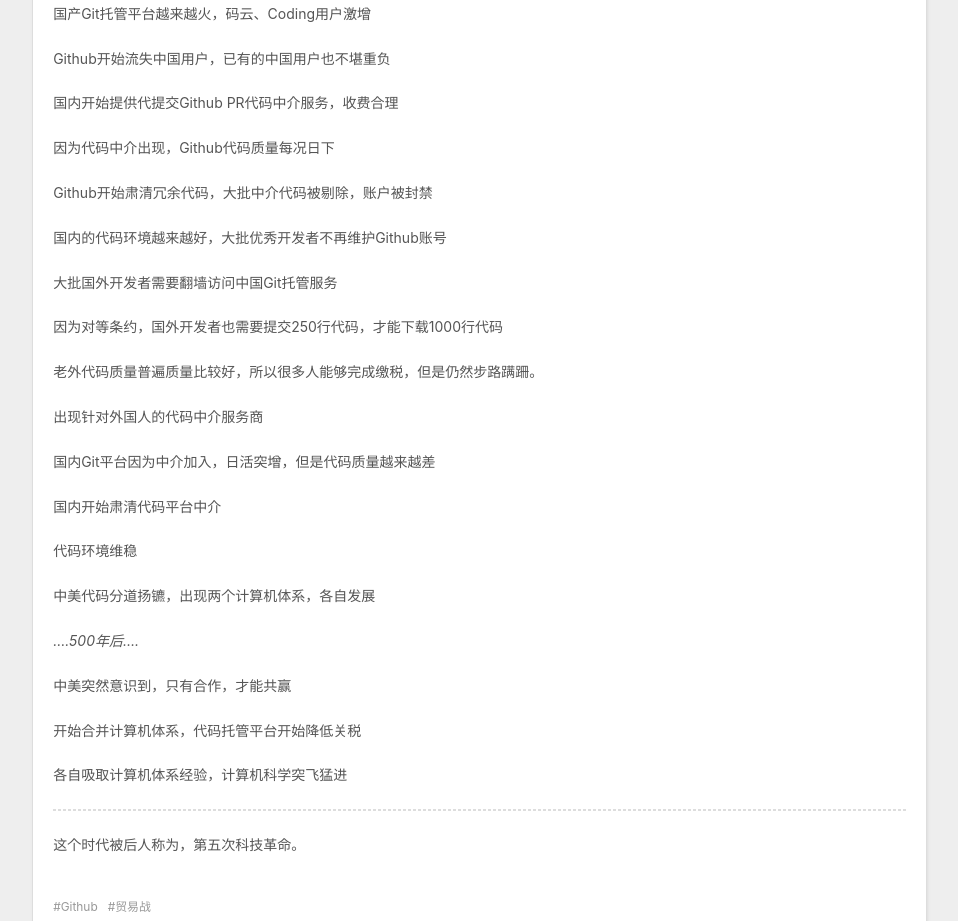
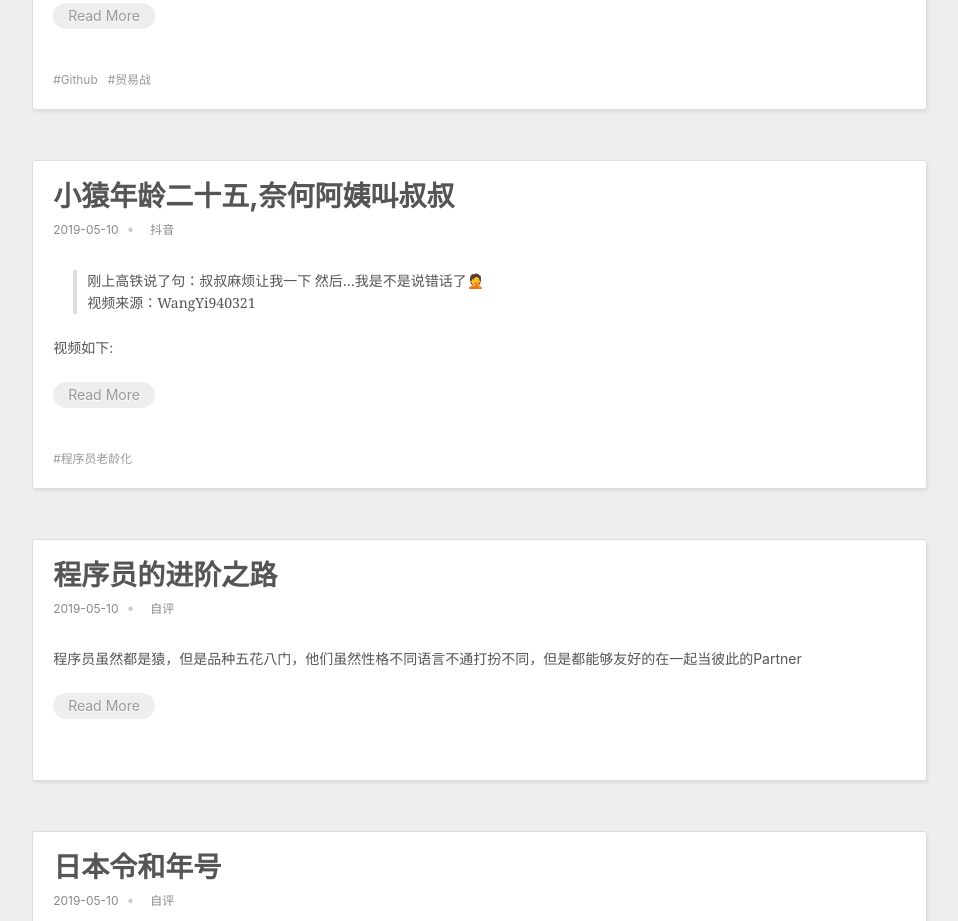
Before and after one commit to backend-morning-reading/codefarmer-art.github.io, a plain HTML site: page index.html in a window 1280 px wide. Shown: the part 1632-2553 px from the top of the page, without its empty margins (8-966 px from the left). Drawn offline with nearby package versions, Linux system fonts and the light colour scheme.

Commit message:
Site updated: 2019-05-15 09:35:56

```diff
--- a/index.html
+++ b/index.html
@@ -106,7 +106,7 @@
 
     </div>
     <footer class="article-footer">
-      <!-- <a data-url="http://codefarmer.art/2019/05/14/贴吧2017年以前的贴子都消失/" data-id="cjvnln5aw000t7k5xz5zkfts3" class="article-share-link">Share</a> -->
+      <!-- <a data-url="http://codefarmer.art/2019/05/14/贴吧2017年以前的贴子都消失/" data-id="cjvok03e4001r4h5xs7td2y9i" class="article-share-link">Share</a> -->
 
 
   <ul class="article-tag-list"><li class="article-tag-list-item"><a class="article-tag-list-link" href="/tags/贴吧/">贴吧</a></li></ul>
@@ -154,31 +154,15 @@
 <p>中国从美国Github下载 1000行代码，需要提交 250 行 PR<br>– 美国中美贸易战指挥部</p>
 </blockquote>
 <p>中国用户的代码贡献量飙升，同时代码下载量开始降低</p>
-<p>国产Git托管平台越来越火，码云、Coding用户激增</p>
-<p>Github开始流失中国用户，已有的中国用户也不堪重负</p>
-<p>国内开始提供代提交Github PR代码中介服务，收费合理</p>
-<p>因为代码中介出现，Github代码质量每况日下</p>
-<p>Github开始肃清冗余代码，大批中介代码被剔除，账户被封禁</p>
-<p>国内的代码环境越来越好，大批优秀开发者不再维护Github账号</p>
-<p>大批国外开发者需要翻墙访问中国Git托管服务</p>
-<p>因为对等条约，国外开发者也需要提交250行代码，才能下载1000行代码</p>
-<p>老外代码质量普遍质量比较好，所以很多人能够完成缴税，但是仍然步路蹒跚。</p>
-<p>出现针对外国人的代码中介服务商</p>
-<p>国内Git平台因为中介加入，日活突增，但是代码质量越来越差</p>
-<p>国内开始肃清代码平台中介</p>
-<p>代码环境维稳</p>
-<p>中美代码分道扬镳，出现两个计算机体系，各自发展</p>
-<p><em>….500年后….</em></p>
-<p>中美突然意识到，只有合作，才能共赢</p>
-<p>开始合并计算机体系，代码托管平台开始降低关税</p>
-<p>各自吸取计算机体系经验，计算机科学突飞猛进</p>
-<hr>
-<p>这个时代被后人称为，第五次科技革命。</p>
+
+      <p class="article-more-link">
+        <a href="/2019/05/14/如果Github加了关税/#more">Read More</a>
+      </p>
 
 
     </div>
     <footer class="article-footer">
-      <!-- <a data-url="http://codefarmer.art/2019/05/14/如果Github加了关税/" data-id="cjvnln5ai00097k5x6wlkxdcz" class="article-share-link">Share</a> -->
+      <!-- <a data-url="http://codefarmer.art/2019/05/14/如果Github加了关税/" data-id="cjvok03ca00064h5xf1xn5f0c" class="article-share-link">Share</a> -->
 
 
   <ul class="article-tag-list"><li class="article-tag-list-item"><a class="article-tag-list-link" href="/tags/Github/">Github</a></li><li class="article-tag-list-item"><a class="article-tag-list-link" href="/tags/贸易战/">贸易战</a></li></ul>
@@ -232,7 +216,7 @@
 
     </div>
     <footer class="article-footer">
-      <!-- <a data-url="http://codefarmer.art/2019/05/10/小猿年龄二十五-奈何阿姨叫叔叔/" data-id="cjvnln5aj000a7k5xrye0b4lo" class="article-share-link">Share</a> -->
+      <!-- <a data-url="http://codefarmer.art/2019/05/10/小猿年龄二十五-奈何阿姨叫叔叔/" data-id="cjvok03cg000e4h5xij1oiln3" class="article-share-link">Share</a> -->
 
 
   <ul class="article-tag-list"><li class="article-tag-list-item"><a class="article-tag-list-link" href="/tags/程序员老龄化/">程序员老龄化</a></li></ul>
@@ -283,7 +267,7 @@
 
     </div>
     <footer class="article-footer">
-      <!-- <a data-url="http://codefarmer.art/2019/05/10/程序员的进阶之路/" data-id="cjvnln5as000l7k5xlmc3ln6s" class="article-share-link">Share</a> -->
+      <!-- <a data-url="http://codefarmer.art/2019/05/10/程序员的进阶之路/" data-id="cjvok03e1001n4h5xakers28x" class="article-share-link">Share</a> -->
 
 
     </footer>
@@ -334,7 +318,7 @@
 
     </div>
     <footer class="article-footer">
-      <!-- <a data-url="http://codefarmer.art/2019/05/10/日本令和年号/" data-id="cjvnln5al000e7k5xv7p3g1uj" class="article-share-link">Share</a> -->
+      <!-- <a data-url="http://codefarmer.art/2019/05/10/日本令和年号/" data-id="cjvok03dy001l4h5xumtc60gw" class="article-share-link">Share</a> -->
 
 
     </footer>
@@ -379,7 +363,7 @@
 
     </div>
     <footer class="article-footer">
-      <!-- <a data-url="http://codefarmer.art/2019/05/09/大数据工程师的尴尬事儿/" data-id="cjvnln5af00067k5xri6du9ou" class="article-share-link">Share</a> -->
+      <!-- <a data-url="http://codefarmer.art/2019/05/09/大数据工程师的尴尬事儿/" data-id="cjvok03cd00094h5xoa91n3y3" class="article-share-link">Share</a> -->
 
 
   <ul class="article-tag-list"><li class="article-tag-list-item"><a class="article-tag-list-link" href="/tags/大数据/">大数据</a></li></ul>
@@ -434,7 +418,7 @@
 
     </div>
     <footer class="article-footer">
-      <!-- <a data-url="http://codefarmer.art/2019/05/09/oracle-2019-layoffs/" data-id="cjvnln5a700017k5xnl262dx6" class="article-share-link">Share</a> -->
+      <!-- <a data-url="http://codefarmer.art/2019/05/09/oracle-2019-layoffs/" data-id="cjvok03c300014h5x0zyxgbeo" class="article-share-link">Share</a> -->
 
 
   <ul class="article-tag-list"><li class="article-tag-list-item"><a class="article-tag-list-link" href="/tags/甲骨文/">甲骨文</a></li><li class="article-tag-list-item"><a class="article-tag-list-link" href="/tags/裁员/">裁员</a></li></ul>
@@ -486,10 +470,63 @@
 
     </div>
     <footer class="article-footer">
-      <!-- <a data-url="http://codefarmer.art/2019/05/08/lindows/" data-id="cjvnln5a300007k5x5gi8t4v3" class="article-share-link">Share</a> -->
+      <!-- <a data-url="http://codefarmer.art/2019/05/08/lindows/" data-id="cjvok03bz00004h5x473hqfmi" class="article-share-link">Share</a> -->
 
 
   <ul class="article-tag-list"><li class="article-tag-list-item"><a class="article-tag-list-link" href="/tags/linux/">linux</a></li><li class="article-tag-list-item"><a class="article-tag-list-link" href="/tags/ternimal/">ternimal</a></li><li class="article-tag-list-item"><a class="article-tag-list-link" href="/tags/windows/">windows</a></li></ul>
+
+    </footer>
+  </div>
+
+
+</article>
+
+
+
+
+
+    <article id="post-程序员如何怼产品经理" class="article article-type-post" itemscope itemprop="blogPost">
+
+  <div class="article-inner">
+
+
+    <header class="article-header">
+
+
+    <h1 itemprop="name">
+      <a class="article-title" href="/2019/05/08/程序员如何怼产品经理/">程序员如何怼产品经理</a>
+    </h1>
+
+
+    </header>
+    <div class="article-meta">
+      <a href="/2019/05/08/程序员如何怼产品经理/" class="article-date">
+  <time datetime="2019-05-08T11:50:02.000Z" itemprop="datePublished">2019-05-08</time>
+</a>
+
+  <div class="article-category">
+    <a class="article-category-link" href="/categories/自评/">自评</a>
+  </div>
+
+    </div>
+
+    <div class="article-entry" itemprop="articleBody">
+
+      <ol>
+<li>这个功能做完能提升多少留存</li>
+<li>你又不是用户，凭什么你为用户做主</li>
+<li>做完还改吗</li>
+<li>你这个设计逻辑有问题</li>
+<li>你想好了吗</li>
+</ol>
+
+
+    </div>
+    <footer class="article-footer">
+      <!-- <a data-url="http://codefarmer.art/2019/05/08/程序员如何怼产品经理/" data-id="cjvok03dx001k4h5x0dblgz29" class="article-share-link">Share</a> -->
+
+
+  <ul class="article-tag-list"><li class="article-tag-list-item"><a class="article-tag-list-link" href="/tags/修养/">修养</a></li><li class="article-tag-list-item"><a class="article-tag-list-link" href="/tags/程序员/">程序员</a></li></ul>
 
     </footer>
   </div>
@@ -539,60 +576,7 @@
 
     </div>
     <footer class="article-footer">
-      <!-- <a data-url="http://codefarmer.art/2019/05/08/产品经理如何怼程序员/" data-id="cjvnln5ab00047k5xeelbeus9" class="article-share-link">Share</a> -->
-
-
-  <ul class="article-tag-list"><li class="article-tag-list-item"><a class="article-tag-list-link" href="/tags/修养/">修养</a></li><li class="article-tag-list-item"><a class="article-tag-list-link" href="/tags/程序员/">程序员</a></li></ul>
-
-    </footer>
-  </div>
-
-
-</article>
-
-
-
-
-
-    <article id="post-程序员如何怼产品经理" class="article article-type-post" itemscope itemprop="blogPost">
-
-  <div class="article-inner">
-
-
-    <header class="article-header">
-
-
-    <h1 itemprop="name">
-      <a class="article-title" href="/2019/05/08/程序员如何怼产品经理/">程序员如何怼产品经理</a>
-    </h1>
-
-
-    </header>
-    <div class="article-meta">
-      <a href="/2019/05/08/程序员如何怼产品经理/" class="article-date">
-  <time datetime="2019-05-08T11:50:02.000Z" itemprop="datePublished">2019-05-08</time>
-</a>
-
-  <div class="article-category">
-    <a class="article-category-link" href="/categories/自评/">自评</a>
-  </div>
-
-    </div>
-
-    <div class="article-entry" itemprop="articleBody">
-
-      <ol>
-<li>这个功能做完能提升多少留存</li>
-<li>你又不是用户，凭什么你为用户做主</li>
-<li>做完还改吗</li>
-<li>你这个设计逻辑有问题</li>
-<li>你想好了吗</li>
-</ol>
-
-
-    </div>
-    <footer class="article-footer">
-      <!-- <a data-url="http://codefarmer.art/2019/05/08/程序员如何怼产品经理/" data-id="cjvnln5ap000j7k5x05ja5kiz" class="article-share-link">Share</a> -->
+      <!-- <a data-url="http://codefarmer.art/2019/05/08/产品经理如何怼程序员/" data-id="cjvok03c900054h5xjadllhtk" class="article-share-link">Share</a> -->
 
 
   <ul class="article-tag-list"><li class="article-tag-list-item"><a class="article-tag-list-link" href="/tags/修养/">修养</a></li><li class="article-tag-list-item"><a class="article-tag-list-link" href="/tags/程序员/">程序员</a></li></ul>
```
Also changed, not shown: 2017/03/15/给猎头/index.html (+1 -1 lines), 2018/05/08/李笑来/index.html (+1 -1 lines), 2019/05/01/一名优秀程序员的觉悟/index.html (+3 -3 lines), 2019/05/08/lindows/index.html (+3 -3 lines), 2019/05/08/产品经理如何怼程序员/index.html (+5 -5 lines), 2019/05/08/程序员如何怼产品经理/index.html (+5 -5 lines), 2019/05/09/oracle-2019-layoffs/index.html (+1 -1 lines), 2019/05/09/大数据工程师的尴尬事儿/index.html (+1 -1 lines), 2019/05/10/小猿年龄二十五-奈何阿姨叫叔叔/index.html (+1 -1 lines), 2019/05/10/日本令和年号/index.html (+1 -1 lines), 2019/05/10/程序员的进阶之路/index.html (+1 -1 lines), 2019/05/14/如果Github加了关税/index.html (+6 -5 lines), 2019/05/14/贴吧2017年以前的贴子都消失/index.html (+1 -1 lines), archives/2019/05/index.html (+4 -4 lines), 3 more files.
